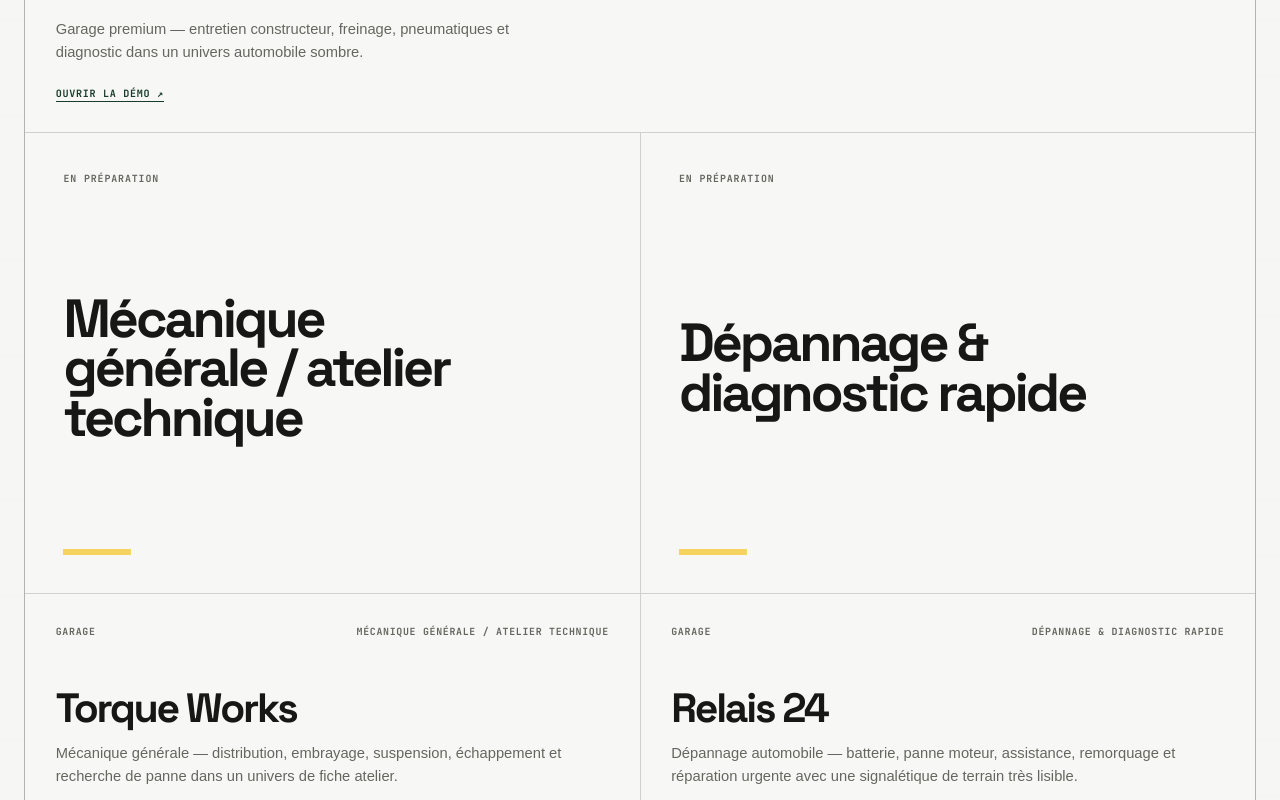
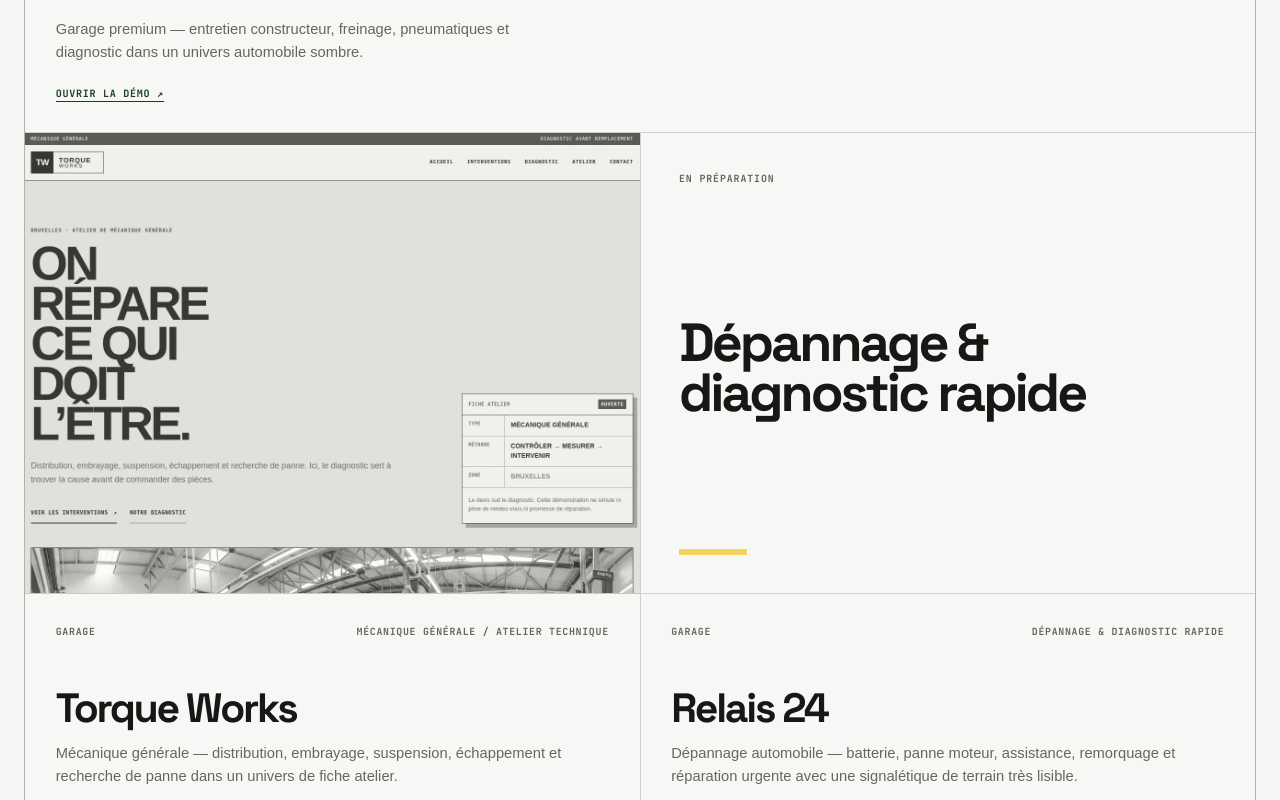
Before and after one commit to maxberck/portfolio-sites, a Next.js app: page /categories/garage in a window 1280 px wide. Shown: the part 1420-2220 px from the top of the page. Built offline with nearby package versions, Linux system fonts and the light colour scheme; no server answers.

Commit message:
feat: publish Torque Works in portfolio

```diff
--- a/src/portfolio/data/sites.ts
+++ b/src/portfolio/data/sites.ts
@@ -70,7 +70,14 @@
     direction: "Mécanique générale / atelier technique",
     summary: "Mécanique générale — distribution, embrayage, suspension, échappement et recherche de panne dans un univers de fiche atelier.",
     href: "/sites/garage-02",
-    status: "planned",
+    status: "available",
+    preview: {
+      src: "/previews/garage-02-home.webp",
+      alt: "Aperçu de la page d'accueil technique et claire du garage Torque Works",
+      width: 1440,
+      height: 1000,
+      focalPosition: "center top",
+    },
   },
   {
     id: "garage-03",
```
